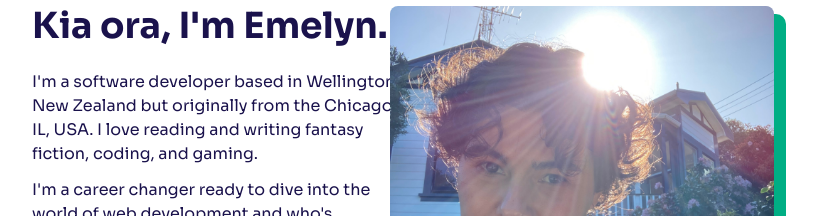
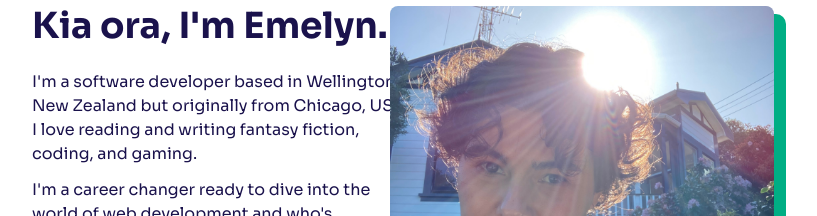
Before and after one commit to emelyn-barrientos/emelyn-barrientos-portfolio, a Next.js app: page / in a window 1280 px wide. Shown: the part 206-422 px from the top of the page, without its empty margins (248-1065 px from the left). Built offline with nearby package versions, Linux system fonts and the light colour scheme.

Commit message:
Fix grammar mistake

```diff
--- a/pages/index.js
+++ b/pages/index.js
@@ -82,8 +82,8 @@ export default function Home() {
               <h2 className="text-4xl font-bold mb-6">Kia ora, I'm Emelyn.</h2>
               <p className="mb-3">
                 I'm a software developer based in Wellington, New Zealand but
-                originally from the Chicago, IL, USA. I love reading and writing
-                fantasy fiction, coding, and gaming.
+                originally from Chicago, USA. I love reading and writing fantasy
+                fiction, coding, and gaming.
               </p>
               <p className="mb-3">
                 I'm a career changer ready to dive into the world of web
```
